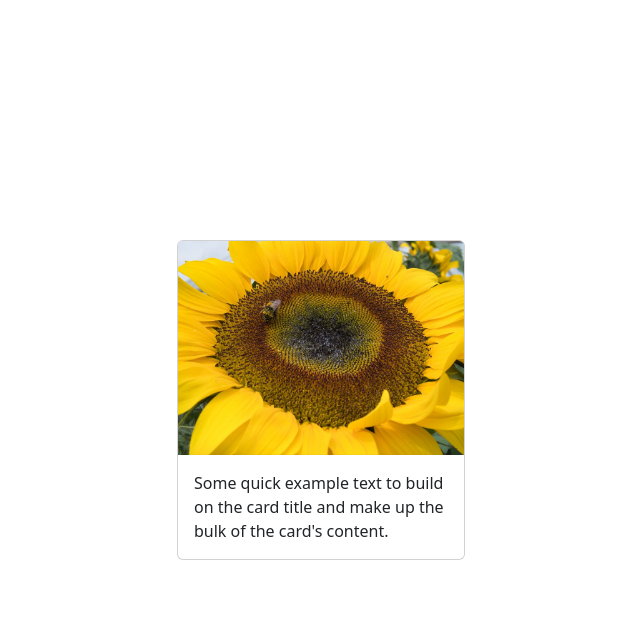
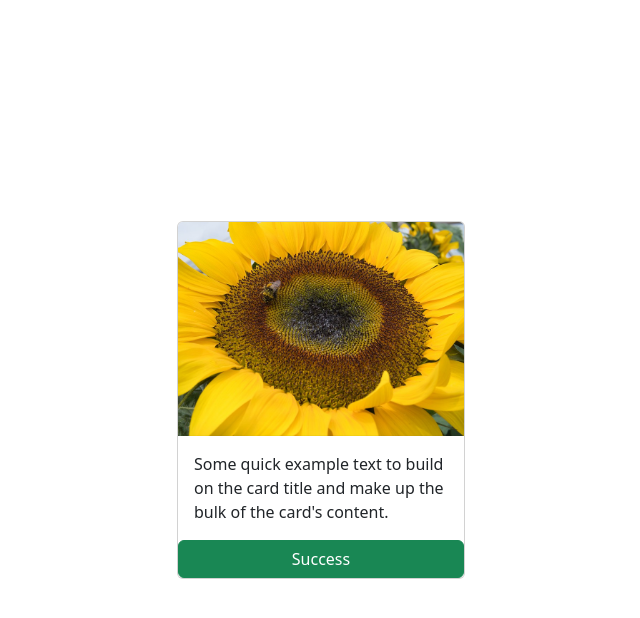
Before and after one commit to alonzosanchez3/startup_flask, a Flask app: page / in a window 1280 px wide. Shown: the top 618 px of the page, without its empty margins (319-959 px from the left). Run offline with Flask 2, Linux system fonts and the light colour scheme.

Commit message:
created home page

```diff
--- a/templates/index.html
+++ b/templates/index.html
@@ -25,6 +25,8 @@
       <div class="card-body">
         <p class="card-text">Some quick example text to build on the card title and make up the bulk of the card's content.</p>
       </div>
+      <button type="button" class="btn btn-success">Success</button>
+
     </div>
     </div>
     <!-- TODO 3: Change the image src to display the flower.jpg image. -->
```
